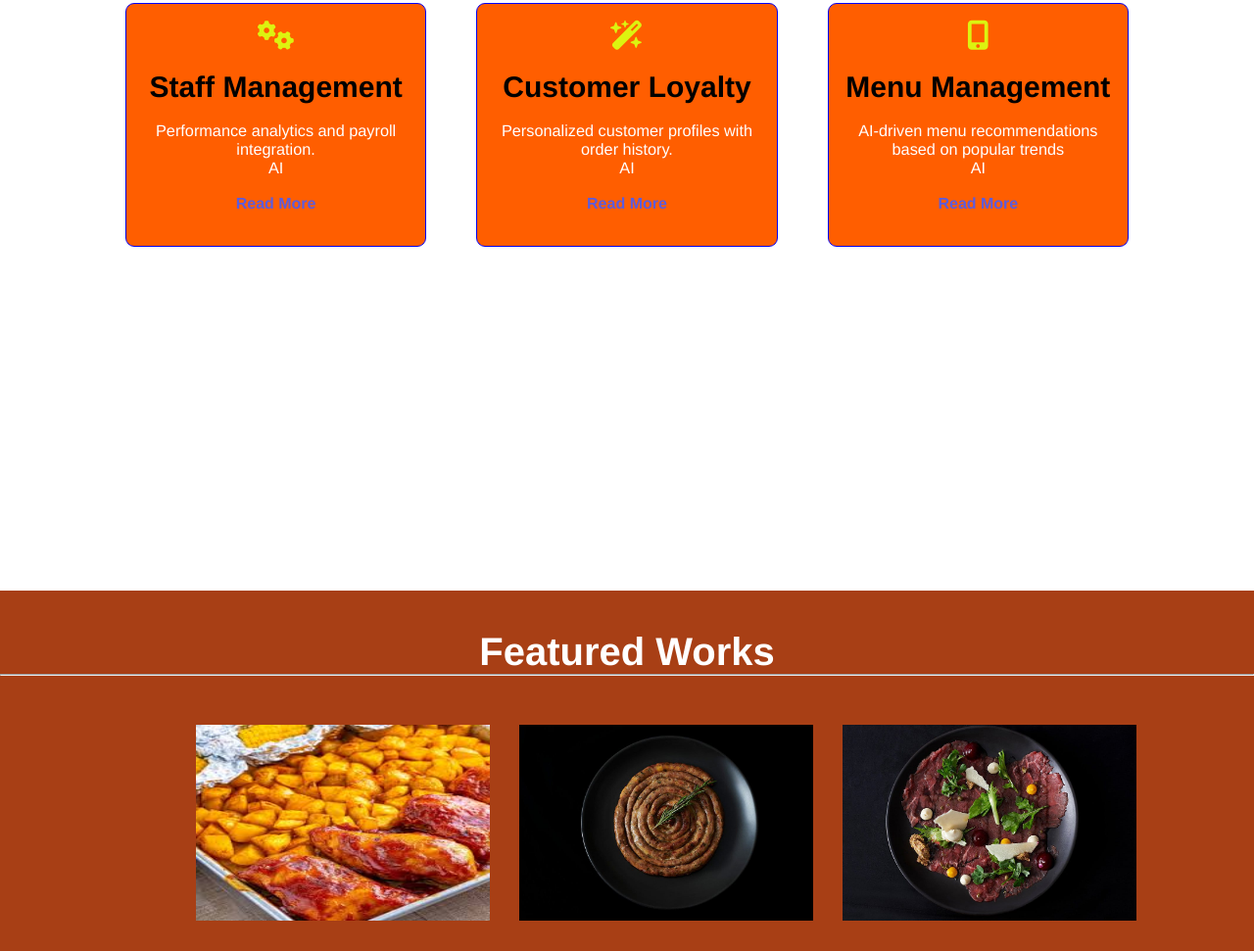
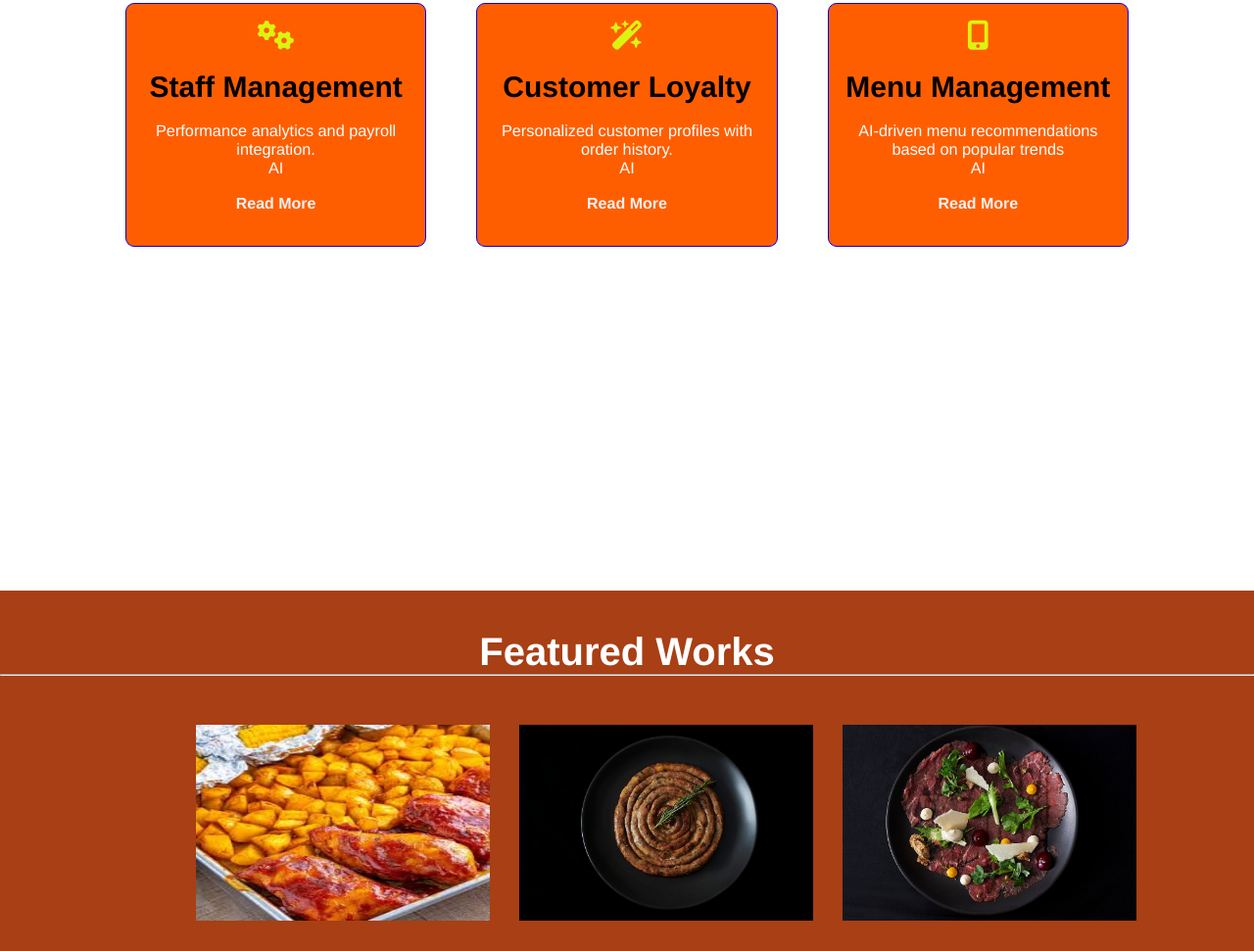
Before and after one commit to yous-f/pro1_front, a plain HTML site: page index.html in a window 1280 px wide. Shown: the part 1172-2143 px from the top of the page at 98% size. Drawn offline with Linux system fonts and the light colour scheme.

Commit message:
Update style.css

```diff
--- a/css/style.css
+++ b/css/style.css
@@ -224,7 +224,7 @@ padding-top: 220px;
     color: white;
 }
 .web-p3{
-    color: rgb(92, 92, 221);
+   color: rgb(245, 242, 247);
     font-weight: bold;
     font-size: 16px;
     cursor: pointer;
```
